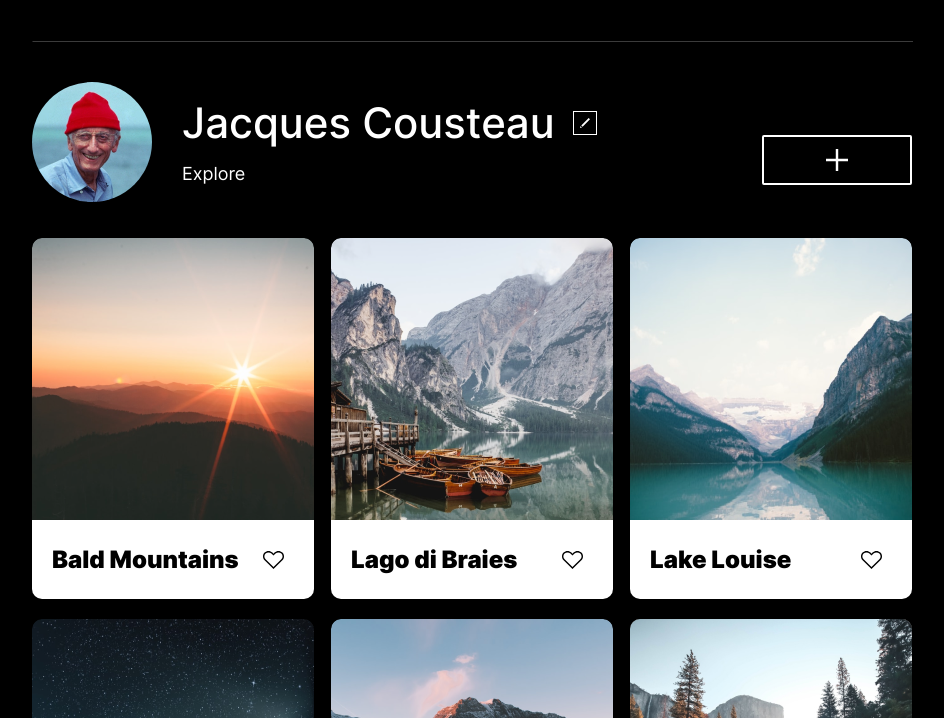
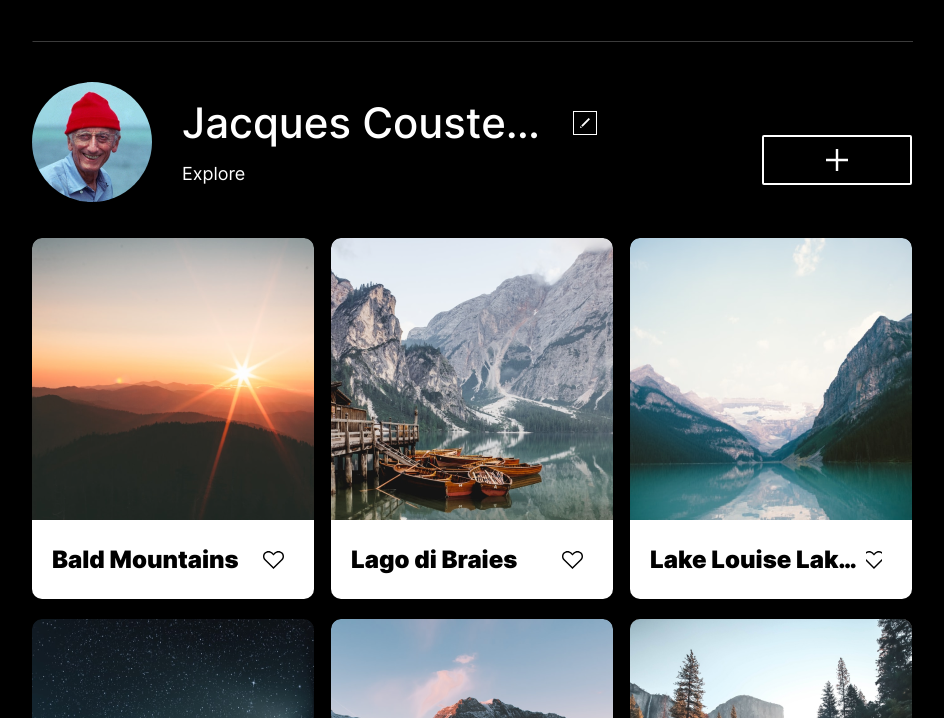
Before and after one commit to dshearn/se_project_aroundtheus, a plain HTML site: page index.html in a window 1280 px wide. Shown: the part 82-800 px from the top of the page, without its empty margins (168-1112 px from the left). Drawn offline with Linux system fonts and the light colour scheme.

Commit message:
Add files via upload

```diff
--- a/blocks/profile.css
+++ b/blocks/profile.css
@@ -9,7 +9,7 @@
   grid-template-areas:
     "title button"
     "description description";
-  grid-template-columns: 14fr 1fr;
+  grid-template-columns: minmax(auto, 373px) auto;
   gap: 16px 18px;
 }
 
@@ -23,7 +23,7 @@
 }
 
 .profile__header {
-  max-width: 373px;
+  max-width: 400px;
   grid-area: title;
   margin: 0;
   text-overflow: ellipsis;
--- a/index.html
+++ b/index.html
@@ -29,7 +29,9 @@
             class="profile__image"
           />
           <div class="profile__info">
-            <h1 class="profile__header">Jacques Cousteau</h1>
+            <h1 class="profile__header">
+              Jacques Cousteau Jacques Cousteau Jacques Cousteau
+            </h1>
             <button
               class="profile__edit-button"
               type="button"
@@ -83,7 +85,9 @@
                 class="card__image"
               />
               <div class="card__description">
-                <h2 class="card__header">Lake Louise</h2>
+                <h2 class="card__header">
+                  Lake Louise Lake Louise Lake Louise
+                </h2>
                 <button
                   class="card__like-button"
                   type="button"
```
